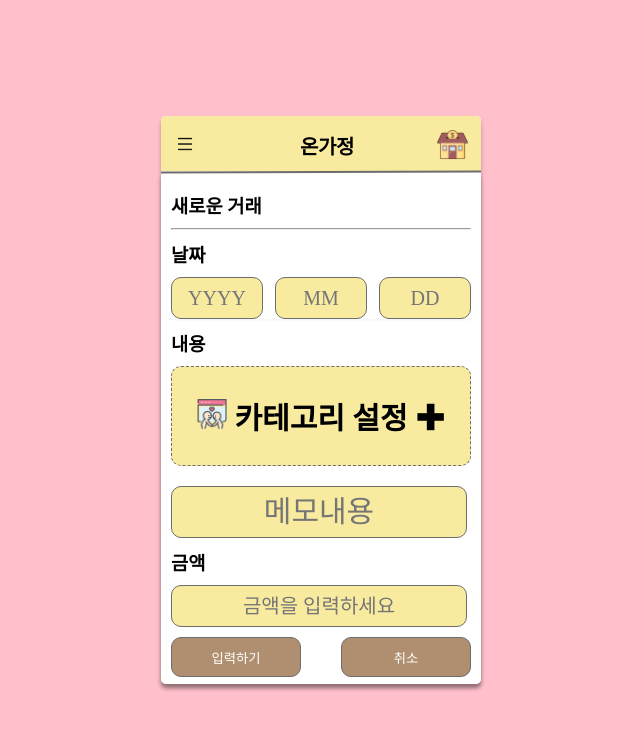
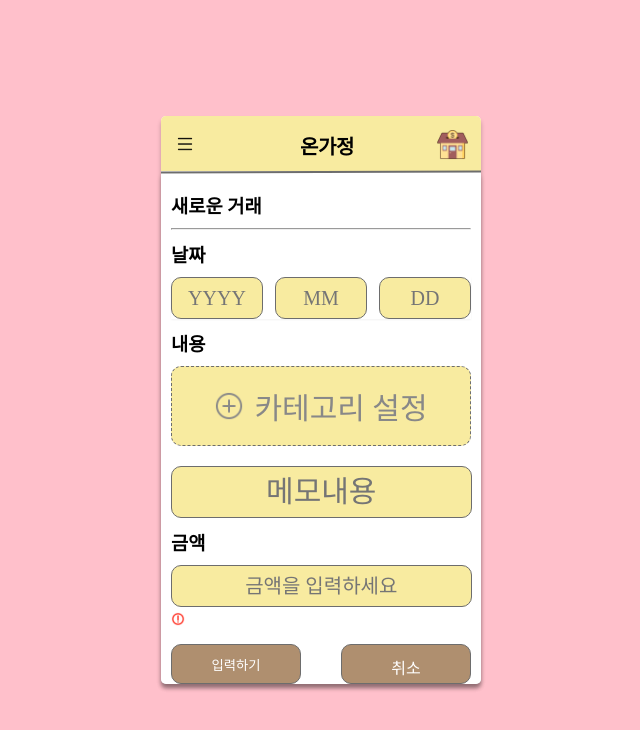
Before and after one commit to Kwon9302/AccountBook, a Vue app: page /add in a window 1280 px wide. Shown: the top 730 px of the page, without its empty margins (319-959 px from the left). Built offline with nearby package versions, Linux system fonts and the light colour scheme; data requests are answered from the project's data file; a web font is replaced by a local one.

Commit message:
카테고리 완완성

```diff
--- a/src/asset/main.css
+++ b/src/asset/main.css
@@ -2,9 +2,6 @@
     margin: 0;
     padding: 0;
     font-family: "omyu_pretty";
-}
-body {
-    background-color: pink;
 }
 body {
     background-color: pink;
--- a/src/components/AddPage.vue
+++ b/src/components/AddPage.vue
@@ -1,7 +1,7 @@
 <!-- 입출금 컴포넌트 -->
 <template>
     <div class="subcontainer">
-        <div>
+        <div class="addPages">
             <div>
                 <h3>새로운 거래</h3>
                 <hr />
@@ -11,9 +11,24 @@
                 <h3>날짜</h3>
 
                 <div class="dateInput">
-                    <input type="number" v-model="year" placeholder="YYYY" />
-                    <input type="number" v-model="month" placeholder="MM" />
-                    <input type="number" v-model="day" placeholder="DD" />
+                    <input
+                        type="number"
+                        v-model="year"
+                        placeholder="YYYY"
+                        @input="validateYear"
+                    />
+                    <input
+                        type="number"
+                        v-model="month"
+                        placeholder="MM"
+                        @input="validateMonth"
+                    />
+                    <input
+                        type="number"
+                        v-model="day"
+                        placeholder="DD"
+                        @input="validateDay"
+                    />
                 </div>
 
                 <!-- 내용(입출금 선택) -->
@@ -22,8 +37,11 @@
                 <!-- ============    카테고리 설정 ================-->
                 <div class="categorySelect">
                     <button class="categorySelectBtn" @click="openModal">
-                        <img :src="selectedImg" alt="x" />
-
+                        <img
+                            :src="selectedImg"
+                            alt="이미지를 넣어주세요"
+                            class="category-addpage-img"
+                        />
                         {{ selectedCategory }}
                     </button>
                     <CategoryModal :isOpen="isModalOpen" @close="closeModal" />
@@ -49,6 +67,19 @@
                         placeholder="금액을 입력하세요"
                     />
                 </div>
+
+                <!-- 경고창 -->
+                <div class="alert-msg">
+                    <img
+                        src="../icons/alert-1.png"
+                        alt="!"
+                        style="width: 14px; height: 14px"
+                    />
+                    {{ alertMessage }}
+                </div>
+
+                &nbsp;
+
                 <div class="submitCancel">
                     <button type="submit">입력하기</button>
                     <button
@@ -66,14 +97,14 @@
 
 <script setup>
 import { useMoneyManageStore } from "@/stores/counter";
-import { ref, onMounted } from "vue";
+import { ref, onMounted, watch } from "vue";
 import CategoryModal from "./CategoryModal.vue";
 import EventBus from "../eventBus";
 import { useRouter } from "vue-router";
 
-const selectedImg = ref("src/icons/date.png");
+const selectedImg = ref("src/icons/add-button.png");
 const router = useRouter();
-const selectedCategory = ref("카테고리 설정 ✚");
+const selectedCategory = ref("카테고리 설정");
 const isModalOpen = ref(false);
 const year = ref("");
 const month = ref("");
@@ -82,11 +113,48 @@ const amount = ref("");
 const memo = ref("");
 const category = ref("");
 const isDeposit = ref(true);
+const alertMessage = ref("");
 
 const moneyManageStore = useMoneyManageStore();
 onMounted(() => {
     moneyManageStore.fetchMoneyManageList();
 });
+// 년월일 input 검증
+const validateYear = () => {
+    if (year.value < 2) {
+        year.value = "";
+    } else if (year.value > 2024) {
+        year.value = 2024;
+    }
+};
+
+const validateMonth = () => {
+    if (month.value < 1) {
+        month.value = "";
+    } else if (month.value > 12) {
+        month.value = 12;
+    }
+};
+
+const validateDay = () => {
+    const maxDays = getMaxDaysInMonth(year.value, month.value);
+    if (day.value < 1) {
+        day.value = "";
+    } else if (day.value > maxDays) {
+        day.value = maxDays;
+    }
+};
+
+const getMaxDaysInMonth = (year, month) => {
+    if (!year || !month) return 31; // 기본 최대 일수
+    return new Date(year, month, 0).getDate(); // 해당 월의 최대 일수
+};
+
+// watch를 통해 month 값이 변경될 때 day 값을 다시 검증
+watch([year, month], () => {
+    validateDay();
+});
+
 const openModal = () => {
     isModalOpen.value = true;
 };
@@ -111,21 +179,32 @@ const handleSubmit = () => {
     const dayValue = parseInt(day.value, 10);
     const amountValue = parseFloat(amount.value);
 
-    if (
-        !isNaN(yearValue) &&
-        !isNaN(monthValue) &&
-        !isNaN(dayValue) &&
-        !isNaN(amountValue)
-        // &&!isNaN(selectedCategory === "카테고리 설정")
+    if (isNaN(yearValue)) {
+        alertMessage.value = "년도를 입력해주세요";
+    } else if (isNaN(monthValue)) {
+        alertMessage.value = "월을 입력해주세요";
+    } else if (isNaN(dayValue)) {
+        alertMessage.value = "날짜를 입력해주세요";
+    } else if (
+        selectedCategory.value === "카테고리 설정" ||
+        !selectedCategory.value
     ) {
+        alertMessage.value = "카테고리를 넣어주세요";
+    } else if (isNaN(amountValue)) {
+        alertMessage.value = "금액을 입력해주세요";
+    }
+
+    if (alertMessage.value) {
+        // alert(alertMessage);
+    } else {
         const finalAmount = isDeposit.value ? amountValue : -amountValue;
         moneyManageStore.saveMoney(
             yearValue,
             monthValue,
             dayValue,
-            amountValue,
+            finalAmount, // finalAmount를 저장하도록 수정
             memo.value,
-            category.value,
+            selectedCategory.value, // 카테고리 값을 저장하도록 수정
             isDeposit.value
         );
 
@@ -135,12 +214,46 @@ const handleSubmit = () => {
         day.value = "";
         amount.value = "";
         memo.value = "";
-        category.value = "";
+        selectedCategory.value = "카테고리 설정"; // 기본값으로 되돌림
         isDeposit.value = true; // 기본값으로 되돌림
-    } else {
-        // alert("모든 입력란을 정확히 입력해주세요.");
     }
 };
+
+// const handleSubmit = () => {
+//     const yearValue = parseInt(year.value, 10);
+//     const monthValue = parseInt(month.value, 10);
+//     const dayValue = parseInt(day.value, 10);
+//     const amountValue = parseFloat(amount.value);
+
+//     if (
+//         !isNaN(yearValue) &&
+//         !isNaN(monthValue) &&
+//         !isNaN(dayValue) &&
+//         !isNaN(amountValue)
+//         // &&!isNaN(selectedCategory === "카테고리 설정")
+//     ) {
+//         const finalAmount = isDeposit.value ? amountValue : -amountValue;
+//         moneyManageStore.saveMoney(
+//             yearValue,
+//             monthValue,
+//             dayValue,
+//             amountValue,
+//             memo.value,
+//             category.value,
+//             isDeposit.value
+//         );
+
+//         // Reset form fields
+//         year.value = "";
+//         month.value = "";
+//         day.value = "";
+//         amount.value = "";
+//         memo.value = "";
+//         category.value = "";
+//         isDeposit.value = true; // 기본값으로 되돌림
+//     } else {
+//     }
+// };
 
 const resetForm = () => {
     year.value = "";
@@ -151,6 +264,9 @@ const resetForm = () => {
     category.value = "";
     isDeposit.value = true; // 기본값으로 되돌림
     selectedCategory.value = "카테고리 설정";
+    selectedImg.value = "";
+
+    router.push("history");
 };
 </script>
 
@@ -162,13 +278,12 @@ h3 {
 }
 
 /* input태그, button 태그 일괄 적용 CSS */
-input,
+.addPages input,
 button {
     border: 1.090000033378601px solid #6d6d6d;
     border-radius: 10px;
     background-color: #f8eba0;
     text-align: center;
-    border-radius: 10px;
 }
 
 /* 날짜 기입 CSS */
@@ -189,7 +304,6 @@ button {
     font-size: 20px;
     line-height: 1.5;
     text-align: center;
-    color: black;
 }
 
 .categorySelect {
@@ -200,17 +314,18 @@ button {
 }
 
 .categorySelectBtn {
+    display: flex;
+    align-items: center;
+    justify-content: center;
+    padding: 10px 20px;
     width: 100%;
-    height: 100px;
-    padding: 10px 20px;
+    height: 80px;
     font-size: 30px;
     text-align: center;
-    /* background-color: #f0f0f0; */
-    /* border-radius: 5px; */
     border-style: dashed;
     cursor: pointer;
-    font-weight: bold;
-    color: black;
+    /* font-weight: bold; */
+    color: #888888;
 }
 
 .categorySelect button:hover {
@@ -218,7 +333,7 @@ button {
 }
 /* 메모내용 CSS */
 .memo {
-    width: 98%;
+    width: 99.5%;
     display: flex;
     justify-content: flex;
     height: 50px;
@@ -229,7 +344,7 @@ button {
 
 /* 금액입력 버튼 CSS */
 .inputMoney {
-    width: 98%;
+    width: 99.5%;
     height: 40px;
     /* flex: 1; */
     min-width: 50px;
@@ -238,7 +353,7 @@ button {
     line-height: 1.4;
     text-align: center;
     background-color: #f8eba0;
-    margin-bottom: 10px;
+    margin-bottom: 5px;
 }
 
 /* 확인 및 취소 버튼 CSS */
@@ -262,31 +377,29 @@ input::-webkit-inner-spin-button {
     margin: 0;
 }
 
-.cancel-link,
-.cancel-link:visited {
-    text-decoration: none; /* 방문한 링크와 방문하지 않은 링크의 밑줄 제거 */
-    color: white; /* 링크의 색상 변경 */
+.cancel-link {
+    background: none;
+    border: 1.090000033378601px solid #6d6d6d;
+    color: white; /* 링크 색상 변경 */
+    text-decoration: none; /* 밑줄 제거 */
+    cursor: pointer; /* 버튼 커서 추가 */
+    padding: 0;
+    font: inherit;
 }
 
-.modal {
-    position: fixed;
-    top: 0;
-    left: 0;
-    width: 100%;
-    height: 100%;
-    background-color: rgba(0, 0, 0, 0.5); /* 반투명한 검은색 배경 */
-    display: flex;
-    justify-content: center;
-    align-items: center;
+.cancel-link:focus {
+    outline: none;
 }
-
-.modal-content {
-    background-color: white;
-    padding: 20px;
-    border-radius: 5px;
-}
-img {
+.category-addpage-img {
     width: 30px;
     height: 30px;
+    margin-right: 10px;
+}
+.alert-msg {
+    display: flex;
+    align-items: center;
+    gap: 5px;
+    color: red;
+    font-size: 14px;
 }
 </style>
--- a/src/components/CategoryModal.vue
+++ b/src/components/CategoryModal.vue
@@ -27,7 +27,7 @@
                         class="tag-option"
                         @click="selectTag(tag.name, tag.image)"
                     >
-                        <img :src="tag.image" alt="x" />
+                        <img :src="tag.image" alt="x" class="category-img" />
                         <span>{{ tag.name }}</span>
                     </div>
                 </div>
@@ -39,7 +39,7 @@
                         class="tag-option"
                         @click="selectTag(tag.name, tag.image)"
                     >
-                        <img :src="tag.image" alt="x" />
+                        <img :src="tag.image" alt="x" class="category-img" />
                         {{ tag.name }}
                     </div>
                 </div>
@@ -171,9 +171,10 @@ const close = () => {
     border-style: none;
     font-size: 20px;
 }
-img {
+.category-img {
     width: 16.73px;
     height: 16.73px;
+    margin-right: 2px;
 }
 button.active {
     background-color: #af8f6f;
```
Also changed, not shown: src/components/CalendarPage.vue (+9 -6 lines), src/components/HomePage.vue (+20 -12 lines), src/icons/add-button.png (added), src/icons/alert-1.png (added).
